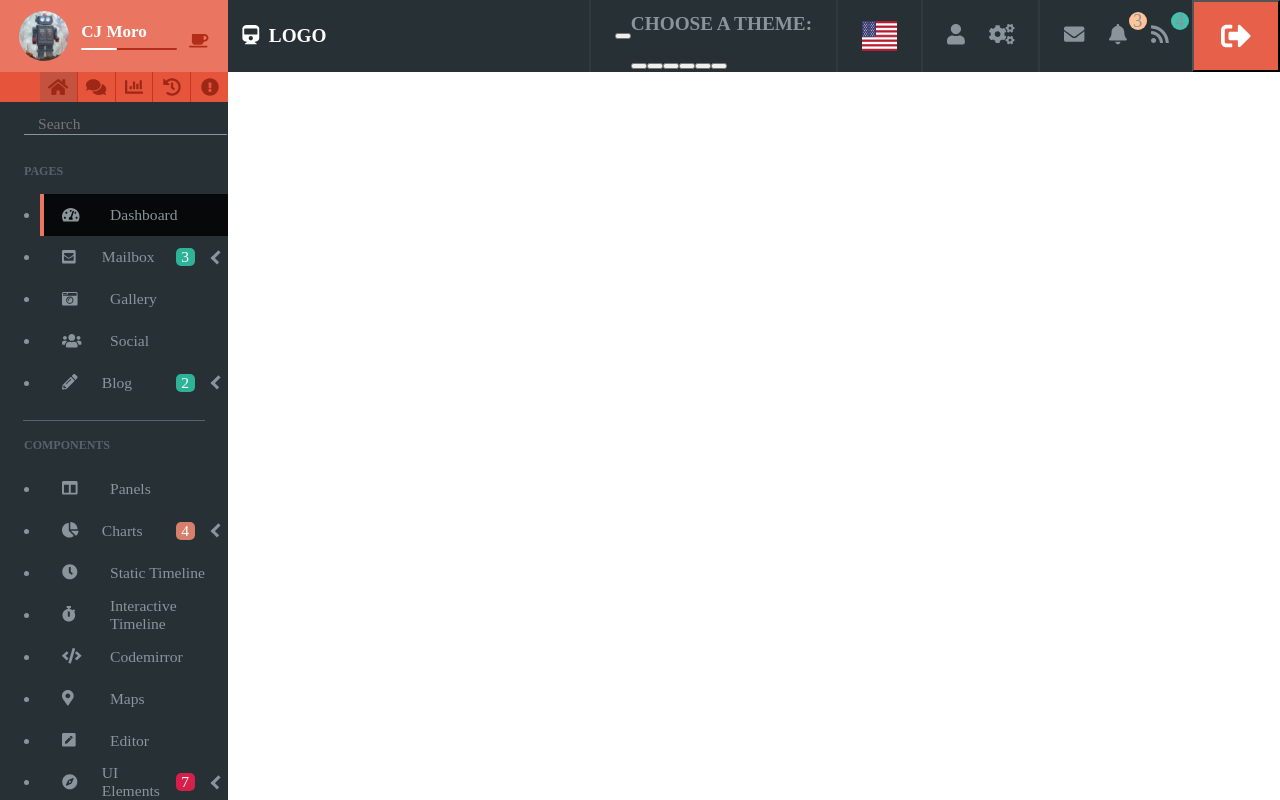
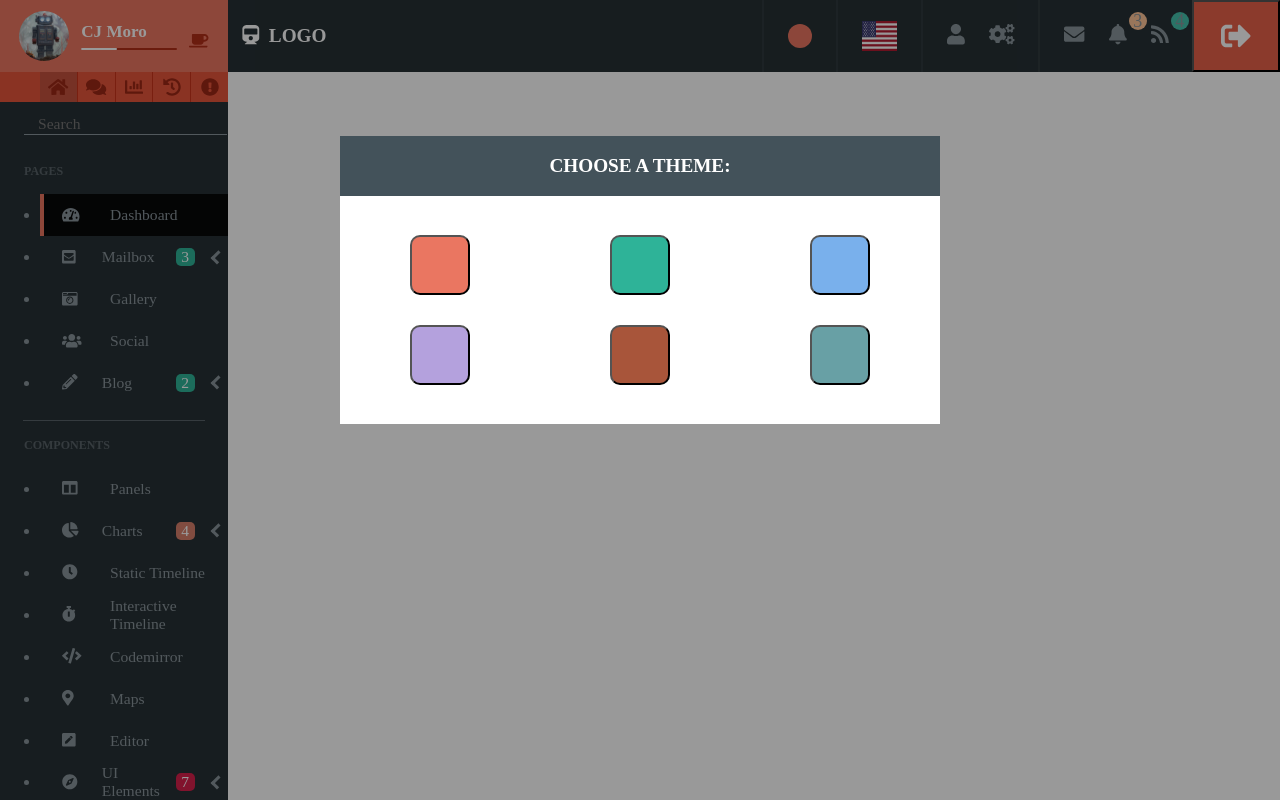
Before and after one commit to serCJm/react-admin-dashboard, a React (Create React App) app: page / in a window 1280 px wide. Both pictures are taken after a click on the button 804 px from the left and 36 px from the top of the page. Built offline with nearby package versions, Linux system fonts and the light colour scheme.

Commit message:
Style theme picker

```diff
--- a/src/index.css
+++ b/src/index.css
@@ -99,7 +99,8 @@ p {
     .header-top-menu .header-controls-icon:not(:last-child) {
       padding-right: 2rem; }
     .header-top-menu .header-controls-icon {
-      position: relative; }
+      position: relative;
+      cursor: pointer; }
     .header-top-menu .header-controls-icon:hover > svg {
       color: #fff; }
     .header-top-menu .header-controls .bubble1, .header-top-menu .header-controls .bubble2 {
@@ -117,6 +118,60 @@ p {
       background: #ffc497; }
     .header-top-menu .header-controls .bubble2 {
       background: #44c1ac; }
+  .header-top-menu .theme-btn {
+    border: none;
+    border-radius: 50%;
+    width: 2rem;
+    height: 2rem;
+    cursor: pointer; }
+  .header-top-menu .theme-default {
+    background: #ea7661; }
+  .header-top-menu .theme-green {
+    background: #2eb398; }
+  .header-top-menu .theme-blue {
+    background: #79b0ec; }
+  .header-top-menu .theme-purple {
+    background: #b4a1dd; }
+  .header-top-menu .theme-brown {
+    background: #a8553a; }
+  .header-top-menu .theme-bay {
+    background: #68a0a5; }
+  .header-top-menu .pick-theme {
+    position: fixed;
+    top: 0;
+    left: 0;
+    display: flex;
+    justify-content: center;
+    align-items: center;
+    width: 100%;
+    height: 100%;
+    background: rgba(0, 0, 0, 0.4);
+    z-index: 2; }
+    .header-top-menu .pick-theme-menu {
+      width: 50rem;
+      height: 24rem;
+      background: #fff;
+      margin-bottom: 20rem; }
+    .header-top-menu .pick-theme-title {
+      background: #43525a;
+      text-align: center;
+      line-height: 5rem;
+      margin: 0 auto;
+      height: 5rem;
+      color: #fff; }
+    .header-top-menu .pick-theme-icons {
+      display: flex;
+      flex-wrap: wrap;
+      justify-content: space-around;
+      align-items: center;
+      height: 15rem;
+      margin: 2rem 0; }
+    .header-top-menu .pick-theme-btn {
+      width: 5rem;
+      height: 5rem;
+      margin: 0 5rem;
+      border-radius: 10px;
+      cursor: pointer; }
 
 @keyframes showSubmenu {
   0% {
--- a/src/sass/modules/_header.sass
+++ b/src/sass/modules/_header.sass
@@ -46,6 +46,7 @@
             padding-right: 2rem
         &-icon
             position: relative
+            cursor: pointer
         &-icon:hover > svg
             color: $white
         .bubble1, .bubble2
@@ -61,3 +62,55 @@
             background: rgb(255, 196, 151)
         .bubble2
             background: rgb(68, 193, 172)
+    .theme-btn
+        border: none
+        border-radius: 50%
+        width: 2rem
+        height: 2rem
+        cursor: pointer
+    .theme-default
+        background: $th-default
+    .theme-green
+        background: $th-green
+    .theme-blue
+        background: $th-blue
+    .theme-purple
+        background: $th-purple
+    .theme-brown
+        background: $th-brown
+    .theme-bay
+        background: $th-bay
+    .pick-theme
+        position: fixed
+        top: 0
+        left: 0
+        @include flexCenter
+        width: 100%
+        height: 100%
+        background: rgba(0, 0, 0, .4)
+        z-index: 2
+        &-menu
+            width: 50rem
+            height: 24rem
+            background: $white
+            margin-bottom: 20rem
+        &-title
+            background: rgb(67, 82, 90)
+            text-align: center
+            line-height: 5rem
+            margin: 0 auto
+            height: 5rem
+            color: $white
+        &-icons
+            display: flex
+            flex-wrap: wrap
+            justify-content: space-around
+            align-items: center
+            height: 15rem
+            margin: 2rem 0
+        &-btn
+            width: 5rem
+            height: 5rem
+            margin: 0 5rem
+            border-radius: 10px
+            cursor: pointer
```
Also changed, not shown: src/sass/base/_vars.sass (+8 -0 lines), 1 other file (tests, documents, lock files or other folders).
